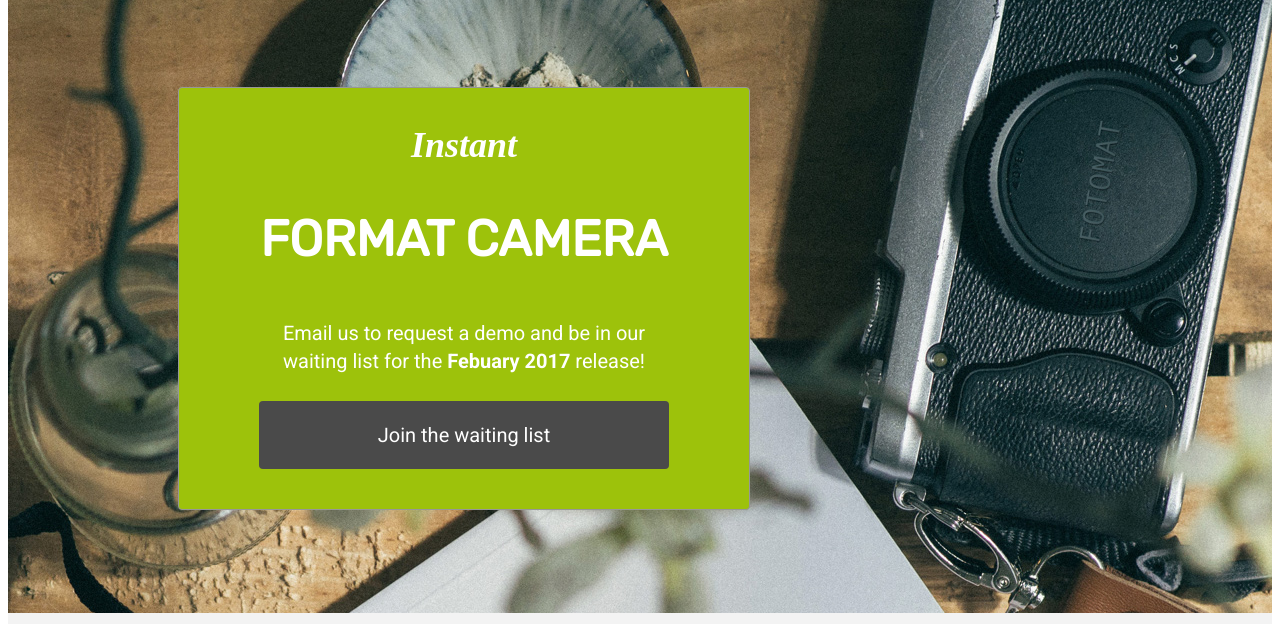
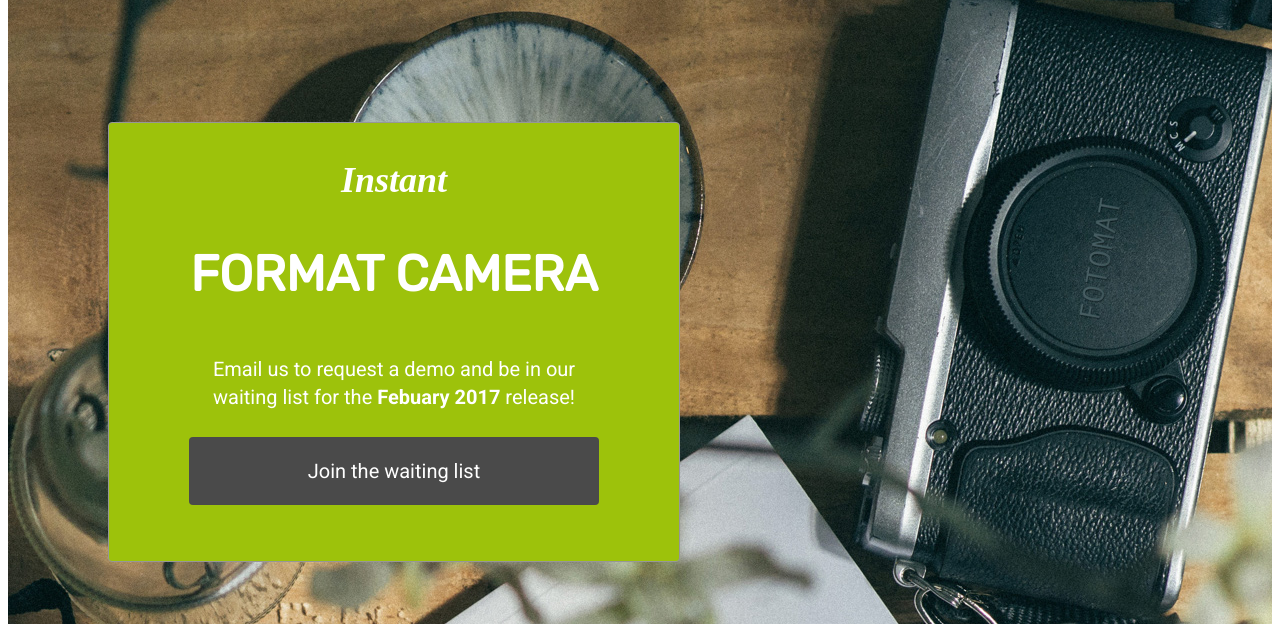
Before and after one commit to halokllr/Fotomatic, a plain HTML site: page index.html in a window 1280 px wide. Shown: the part 176-800 px from the top of the page. Drawn offline with Linux system fonts and the light colour scheme; a web font is replaced by a local one.

Commit message:
Fix sign-up section

```diff
--- a/resources/css/style.css
+++ b/resources/css/style.css
@@ -118,20 +118,21 @@ header .mobile {
 #sign-up-section {
   display: flex;
   justify-content: flex-start;
-  align-items: flex-start;
+  align-items: center;
   height: 43.5em;
   background-image: url("../images/banner-landingpage.jpg");
   background-position: center;
   background-repeat: no-repeat;
   background-size: cover;
+  margin-top: 85px;
 }
 
 #sign-up-cta {
-  padding: 0 5rem 2.5rem 5rem;
+  padding: 0 5rem 3.5rem 5rem;
   border: solid 1px #979797;
   border-radius: 4px;
   background-color: #9dc20b;
-  margin: 170px;
+  margin: 170px 100px;
 }
 
 #sign-up-cta .content {
```
